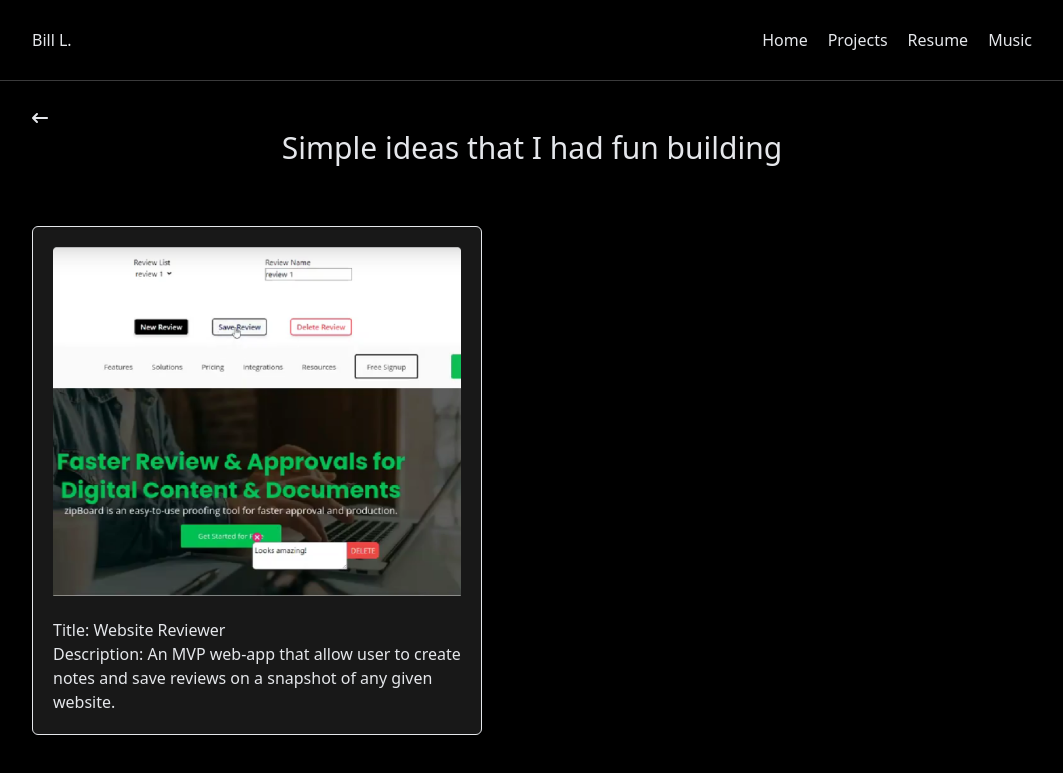
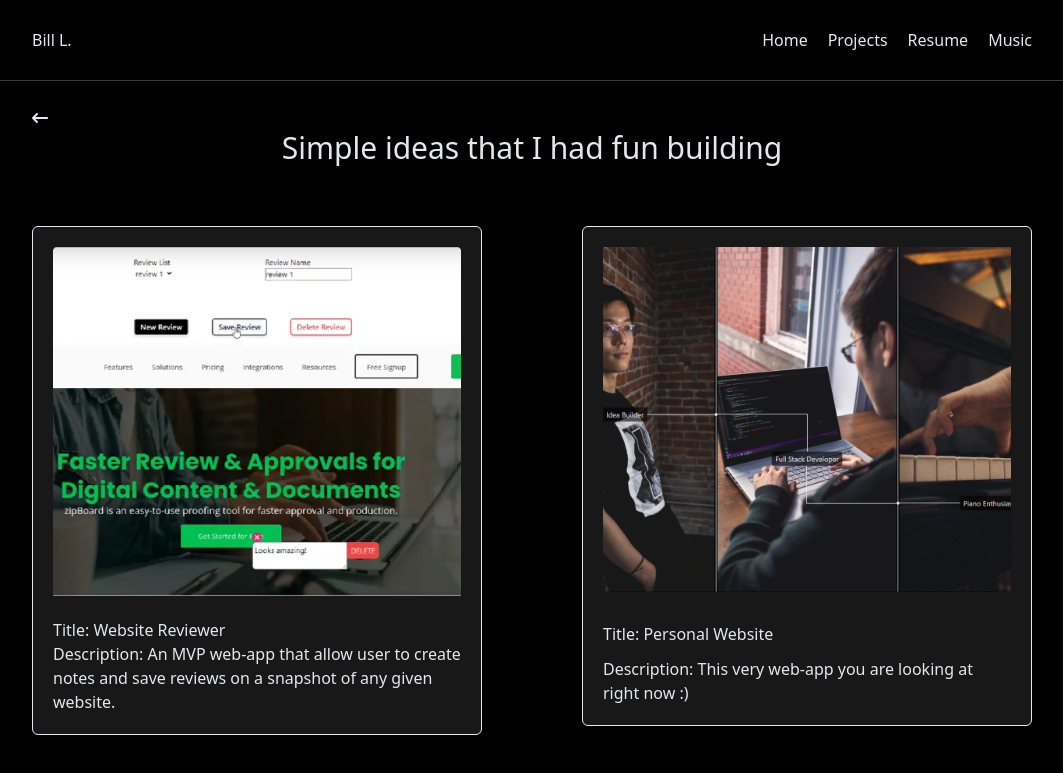
Before and after one commit to lzhlchmxl/2023-personal-site, a React (Create React App) app: page /projects in a window 1280 px wide. Shown: the top 773 px of the page, without its empty margins (108-1171 px from the left). Built offline with nearby package versions, Linux system fonts and the light colour scheme.

Commit message:
minor UI fix

```diff
--- a/src/ProjectPage.tsx
+++ b/src/ProjectPage.tsx
@@ -27,7 +27,7 @@ function ProjectPage() {
     <div className="flex flex-col grow w-[80%] items-center relative text-white mb-10 rounded-md max-w-[1000px] mt-[80px] md:mt-[130px]">
       <BackButton />
       <h1 className='text-white text-3xl'>Simple ideas that I had fun building</h1>
-      <div className="mt-5 flex-col md:flex justify-between flex-wrap">
+      <div className="flex mt-5 flex-col md:flex-row justify-between flex-wrap">
         { projectsHTML }
       </div>
       <p className="mt-10">
```
